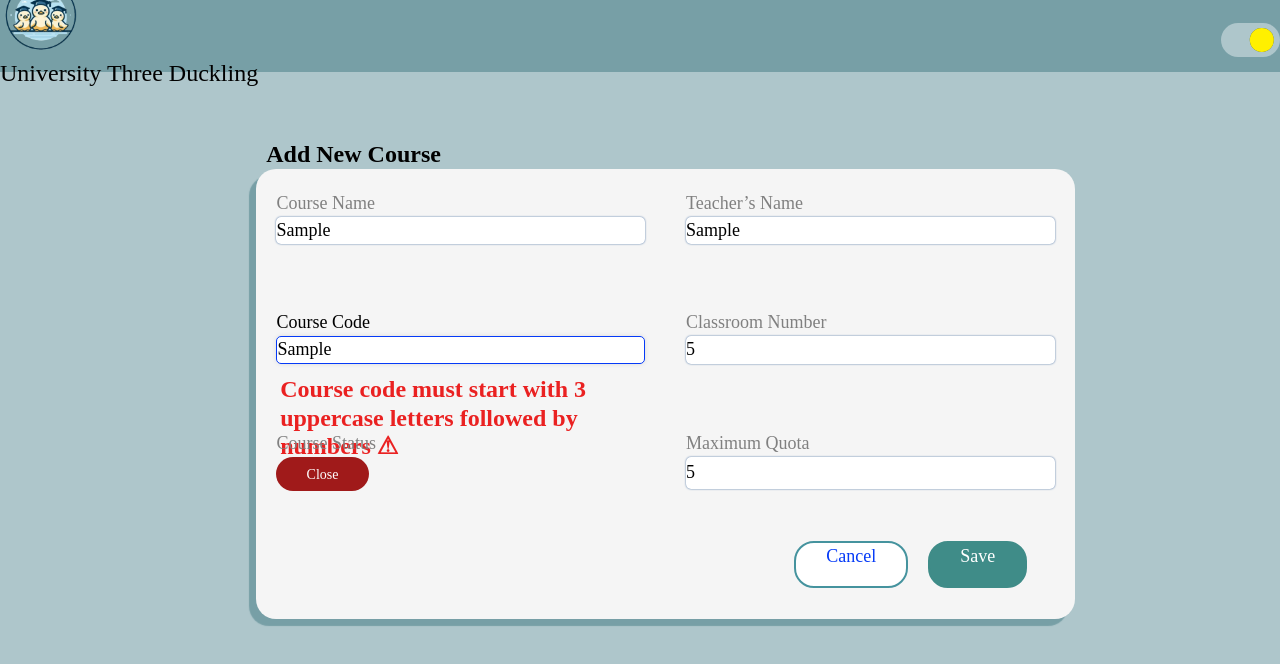
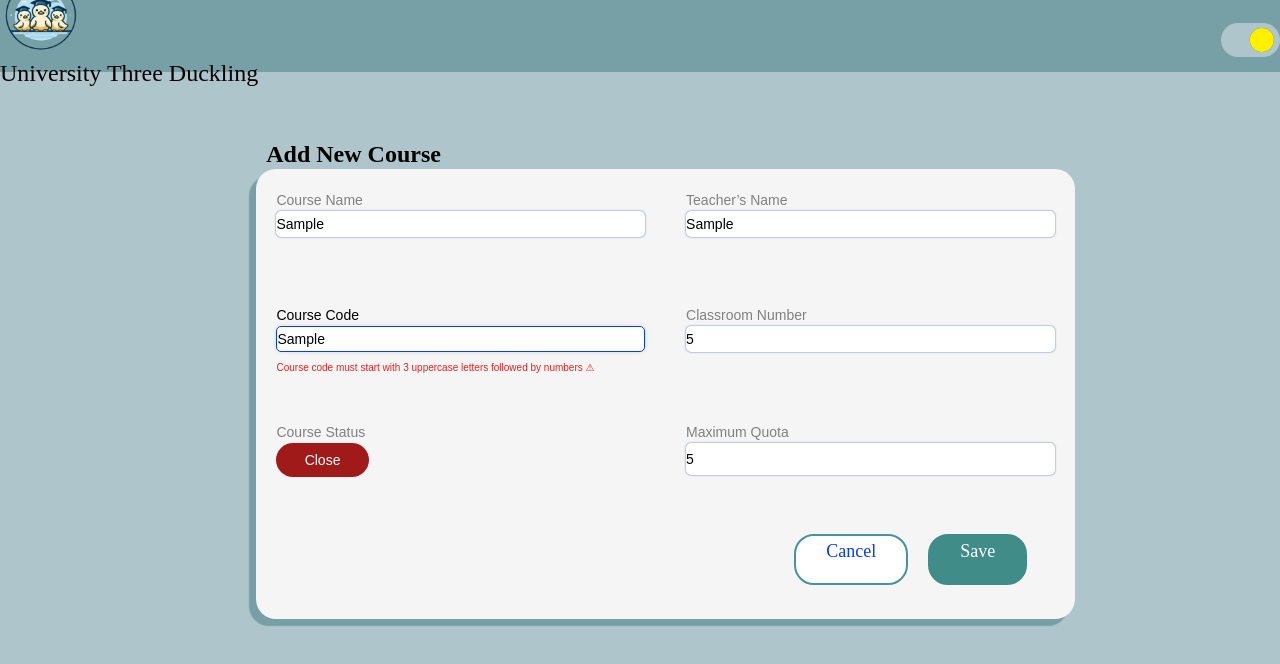
Before and after one commit to dian7875/CoursesManage, a React (Vite) app: page /create in a window 1280 px wide. Both pictures are taken after typing "Sample", "Sample", "Sample", "5", "5" into the empty fields and a click on the button "Save". Shown: the top 664 px of the page. Built offline with nearby package versions, Linux system fonts and the light colour scheme.

Commit message:
Change font-Letters

```diff
--- a/src/components/table.css
+++ b/src/components/table.css
@@ -62,14 +62,18 @@
     background-color: #f6f6f7;
     padding-left: 30px;
     height: 5vh;
+
   }
 
   .Search-input::placeholder {
-    font-size: 17px;
+    font-size: 12px;
     text-align:left;
     color:  #6E6E71;
-    font-family: Georgia, 'Times New Roman', Times, serif;
+    font-family: Arial, Helvetica, sans-serif;
+    font-weight: normal;
     line-height: normal;
+    font:inherit;
+
 }
 
 .Search-container {
--- a/src/pages/create/CreateCourse.tsx
+++ b/src/pages/create/CreateCourse.tsx
@@ -56,7 +56,7 @@ function CreateCourse() {
             <label htmlFor="name">Course Name</label>
             <input type="text" id="name" {...register("name")} />
             {errors.name && (
-              <p className="error-message">{errors.name.message}</p>
+              <span className="error-message ">{errors.name.message}</span>
             )}
           </div>
 
@@ -64,7 +64,7 @@ function CreateCourse() {
             <label htmlFor="professor">Teacher’s Name</label>
             <input type="text" id="professor" {...register("professor")} />
             {errors.professor && (
-              <p className="error-message"> {errors.professor.message}</p>
+              <span className="error-message"> {errors.professor.message}</span>
             )}
           </div>
 
@@ -72,7 +72,7 @@ function CreateCourse() {
             <label htmlFor="course_code"> Course Code</label>
             <input type="text" id="course_code" {...register("course_code")} />
             {errors.course_code && (
-              <p className="error-message">{errors.course_code.message}</p>
+              <span className="error-message">{errors.course_code.message}</span>
             )}
           </div>
 
@@ -84,7 +84,7 @@ function CreateCourse() {
               {...register("classroom_number")}
             />
             {errors.classroom_number && (
-              <p className="error-message">{errors.classroom_number.message}</p>
+              <span className="error-message">{errors.classroom_number.message}</span>
             )}
           </div>
 
@@ -100,7 +100,7 @@ function CreateCourse() {
               <span className="slider"></span>
             </label>
             {errors.status && (
-              <p className="error-message">{errors.status.message}</p>
+              <span className="error-message">{errors.status.message}</span>
             )}
           </div>
 
@@ -112,7 +112,7 @@ function CreateCourse() {
               {...register("maximun_quota")}
             />
             {errors.maximun_quota && (
-              <p className="error-message">{errors.maximun_quota.message}</p>
+              <span className="error-message">{errors.maximun_quota.message}</span>
             )}
           </div>
 
--- a/src/pages/create/Forms.css
+++ b/src/pages/create/Forms.css
@@ -30,6 +30,9 @@
 }
 
 .input-group{
+  font-family: Arial, Helvetica, sans-serif;
+  font-weight: normal;
+  font-size: 14px;
   position: relative;
   width: auto;
   margin: 5% 5% 5% 5%;
@@ -104,24 +107,27 @@ input[type="number"]::-webkit-outer-spin-button {
 .error-message .input-group input, .error-message .input-group select, .error-message .c-choice-option{
   background: #fff0f4;
   color: #c51244;
+
 }
 .error-message .input-group input, .error-message .input-group select{
   border: 1px solid #c51244 !important;
+
 }
 .error-message {
+  font-family: Arial, Helvetica, sans-serif;
   padding: 0 !important;
-  font-size: 15px ;
-  font-weight: normal;
+  font-size: 10px;
   line-height: 1.2;
   position: absolute;
   color: rgb(234, 33, 33);
   top: 70%;
   left: 0;
   display: inline-block !important;
-  margin-top: 10px;
+  margin-top: 4px;
 }
 
 .input-group label:after{
+
   color: #c51244 !important;
 }
 
@@ -155,15 +161,18 @@ input[type="number"]::-webkit-outer-spin-button {
   }
 
   .input-group label {
+
       font-size: 10px;
   }
 
 input {
+
       width: 100%;
       padding: 5px;
   }
 
 label {
+
       font-size: 16px;
   }
 
```
